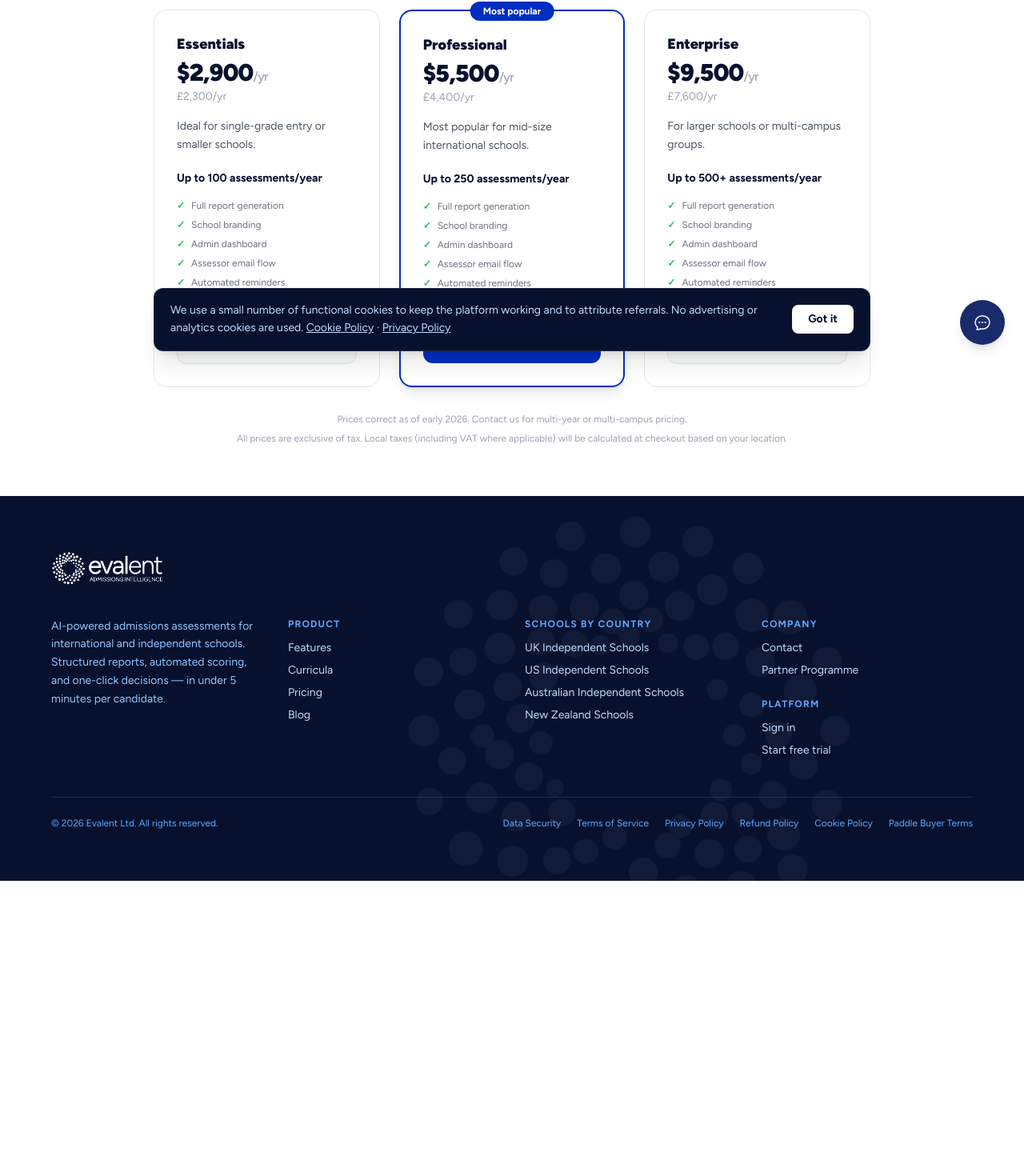
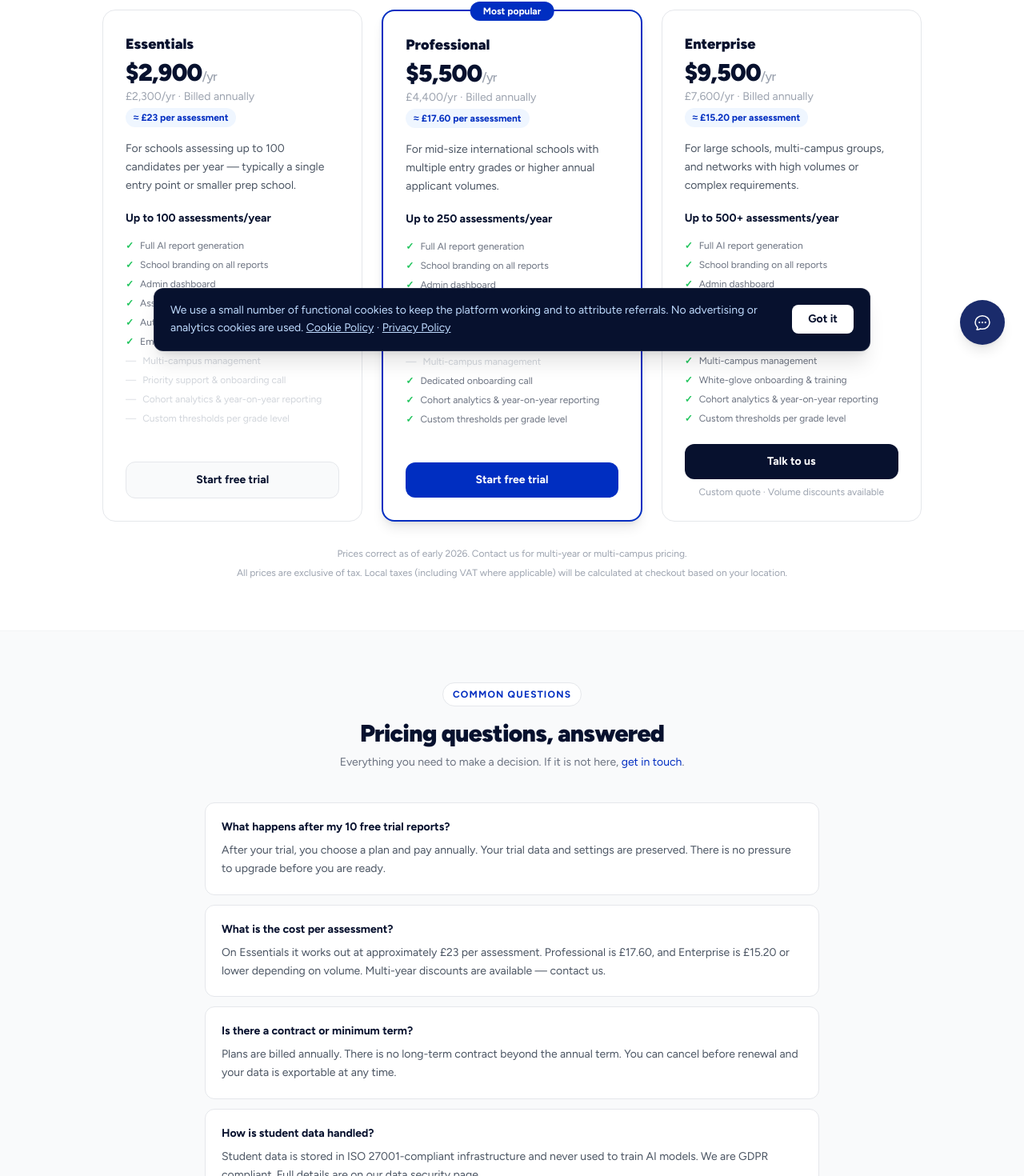
Before and after one commit to wigsbury-ui/evalent-marketing, a Next.js app: page /pricing in a window 1280 px wide. Shown: the part 345-1815 px from the top of the page at 80% size. Before the commit the page ends 1446 px from the top, so only its background shows below. Built offline with nearby package versions, Linux system fonts and the light colour scheme.

Commit message:
feat: pricing page — differentiated tiers, FAQ section, per-assessment cost, Enterprise talk-to-us CTA

```diff
--- a/src/app/pricing/page.tsx
+++ b/src/app/pricing/page.tsx
@@ -1,26 +1,119 @@
 import type { Metadata } from 'next'
 import Nav from '@/components/Nav'
+import Footer from '@/components/Footer'
+import Link from 'next/link'
 
 export const metadata: Metadata = {
   title: 'Pricing — Evalent | School Admissions Assessment Software',
-  description: 'Simple, transparent pricing for international and independent schools. Essentials from £2,300/yr. 10 free trial reports included. No credit card required.',
+  description: 'Simple, transparent pricing for international and independent schools. From £2,300/yr. 10 free trial reports included. No credit card required.',
   openGraph: {
     title: 'Evalent Pricing — School Admissions Assessment Software',
-    description: 'Plans from £2,300/yr. Includes full AI report generation, school branding, and admin dashboard. 10 free trial reports.',
+    description: 'Plans from £2,300/yr. Includes full AI report generation, school branding, and admin dashboard.',
     url: 'https://www.evalent.io/pricing',
   },
-  twitter: {
-    card: 'summary_large_image',
-    title: 'Evalent Pricing — School Admissions Assessment Software',
-    description: 'Plans from £2,300/yr. 10 free trial reports included.',
-  },
 }
-import Footer from '@/components/Footer'
 
 const plans = [
-  { name: 'Essentials', usd: '$2,900', gbp: '£2,300', assessments: 100, tagline: 'Ideal for single-grade entry or smaller schools.', popular: false },
-  { name: 'Professional', usd: '$5,500', gbp: '£4,400', assessments: 250, tagline: 'Most popular for mid-size international schools.', popular: true },
-  { name: 'Enterprise', usd: '$9,500', gbp: '£7,600', assessments: '500+', tagline: 'For larger schools or multi-campus groups.', popular: false },
+  {
+    name: 'Essentials',
+    usd: '$2,900',
+    gbp: '£2,300',
+    assessments: 100,
+    perAssessment: '£23',
+    tagline: 'For schools assessing up to 100 candidates per year — typically a single entry point or smaller prep school.',
+    popular: false,
+    cta: 'Start free trial',
+    ctaHref: 'https://app.evalent.io/signup',
+    features: [
+      { label: 'Full AI report generation', included: true },
+      { label: 'School branding on all reports', included: true },
+      { label: 'Admin dashboard', included: true },
+      { label: 'Assessor email + one-click decisions', included: true },
+      { label: 'Automated reminders', included: true },
+      { label: 'Email support', included: true },
+      { label: 'Multi-campus management', included: false },
+      { label: 'Priority support & onboarding call', included: false },
+      { label: 'Cohort analytics & year-on-year reporting', included: false },
+      { label: 'Custom thresholds per grade level', included: false },
+    ],
+  },
+  {
+    name: 'Professional',
+    usd: '$5,500',
+    gbp: '£4,400',
+    assessments: 250,
+    perAssessment: '£17.60',
+    tagline: 'For mid-size international schools with multiple entry grades or higher annual applicant volumes.',
+    popular: true,
+    cta: 'Start free trial',
+    ctaHref: 'https://app.evalent.io/signup',
+    features: [
+      { label: 'Full AI report generation', included: true },
+      { label: 'School branding on all reports', included: true },
+      { label: 'Admin dashboard', included: true },
+      { label: 'Assessor email + one-click decisions', included: true },
+      { label: 'Automated reminders', included: true },
+      { label: 'Priority email & chat support', included: true },
+      { label: 'Multi-campus management', included: false },
+      { label: 'Dedicated onboarding call', included: true },
+      { label: 'Cohort analytics & year-on-year reporting', included: true },
+      { label: 'Custom thresholds per grade level', included: true },
+    ],
+  },
+  {
+    name: 'Enterprise',
+    usd: '$9,500',
+    gbp: '£7,600',
+    assessments: '500+',
+    perAssessment: '£15.20',
+    tagline: 'For large schools, multi-campus groups, and networks with high volumes or complex requirements.',
+    popular: false,
+    cta: 'Talk to us',
+    ctaHref: 'mailto:hello@evalent.io?subject=Enterprise%20enquiry',
+    features: [
+      { label: 'Full AI report generation', included: true },
+      { label: 'School branding on all reports', included: true },
+      { label: 'Admin dashboard', included: true },
+      { label: 'Assessor email + one-click decisions', included: true },
+      { label: 'Automated reminders', included: true },
+      { label: 'Dedicated account manager', included: true },
+      { label: 'Multi-campus management', included: true },
+      { label: 'White-glove onboarding & training', included: true },
+      { label: 'Cohort analytics & year-on-year reporting', included: true },
+      { label: 'Custom thresholds per grade level', included: true },
+    ],
+  },
+]
+
+const FAQ = [
+  {
+    q: 'What happens after my 10 free trial reports?',
+    a: 'After your trial, you choose a plan and pay annually. Your trial data and settings are preserved. There is no pressure to upgrade before you are ready.',
+  },
+  {
+    q: 'What is the cost per assessment?',
+    a: 'On Essentials it works out at approximately £23 per assessment. Professional is £17.60, and Enterprise is £15.20 or lower depending on volume. Multi-year discounts are available — contact us.',
+  },
+  {
+    q: 'Is there a contract or minimum term?',
+    a: 'Plans are billed annually. There is no long-term contract beyond the annual term. You can cancel before renewal and your data is exportable at any time.',
+  },
+  {
+    q: 'How is student data handled?',
+    a: 'Student data is stored in ISO 27001-compliant infrastructure and never used to train AI models. We are GDPR compliant. Full details are on our data security page.',
+  },
+  {
+    q: 'Do you offer multi-campus or group pricing?',
+    a: 'Yes. If you are managing multiple campuses or part of a school group, contact us for a custom quote. Enterprise plans include multi-campus management as standard.',
+  },
+  {
+    q: 'Can we trial with real applicants?',
+    a: 'Yes — that is exactly what the free trial is for. Your 10 free reports work on real applicants, with full functionality. No synthetic data required.',
+  },
+  {
+    q: 'Which plan is right for us?',
+    a: 'Essentials suits schools assessing up to 100 candidates a year (one or two entry points). Professional is ideal for schools with multiple grades or 100–250 applicants. Enterprise is for large schools or networks above 250 per year.',
+  },
 ]
 
 export default function Pricing() {
@@ -31,30 +124,81 @@ export default function Pricing() {
         <h1 className="text-4xl font-black tracking-tight mb-3">Simple, transparent pricing</h1>
         <p className="text-blue-300 max-w-lg mx-auto">All plans include full report generation, school branding, admin dashboard, and support. No hidden fees.</p>
       </section>
+
+      {/* Pricing cards */}
       <section className="py-16 px-6">
-        <div className="max-w-4xl mx-auto grid md:grid-cols-3 gap-6">
+        <div className="max-w-5xl mx-auto grid md:grid-cols-3 gap-6">
           {plans.map(plan => (
-            <div key={plan.name} className={`rounded-2xl border p-7 relative ${plan.popular ? 'border-brand border-2 shadow-lg' : 'border-gray-200'}`}>
+            <div key={plan.name} className={`rounded-2xl border p-7 relative flex flex-col ${plan.popular ? 'border-brand border-2 shadow-lg' : 'border-gray-200'}`}>
               {plan.popular && <div className="absolute -top-3 left-1/2 -translate-x-1/2 bg-brand text-white text-xs font-bold px-4 py-1 rounded-full">Most popular</div>}
               <div className="text-lg font-black text-navy mb-1">{plan.name}</div>
               <div className="text-3xl font-black text-navy tracking-tight mb-0.5">{plan.usd}<span className="text-base font-medium text-gray-400">/yr</span></div>
-              <div className="text-sm text-gray-400 mb-4">{plan.gbp}/yr</div>
+              <div className="text-sm text-gray-400 mb-1">{plan.gbp}/yr · Billed annually</div>
+              <div className="inline-flex items-center gap-1 bg-blue-50 text-brand text-xs font-bold px-2.5 py-1 rounded-full mb-4 w-fit">
+                ≈ {plan.perAssessment} per assessment
+              </div>
               <div className="text-sm text-gray-600 mb-5 leading-relaxed">{plan.tagline}</div>
               <div className="text-sm font-bold text-navy mb-4">Up to {plan.assessments} assessments/year</div>
-              <div className="space-y-2 text-xs text-gray-500 mb-6">
-                {['Full report generation','School branding','Admin dashboard','Assessor email flow','Automated reminders','Support included'].map(f => (
-                  <div key={f} className="flex items-center gap-2"><span className="text-green-500 font-bold">✓</span>{f}</div>
+              <div className="space-y-2 text-xs text-gray-500 mb-6 flex-1">
+                {plan.features.map(f => (
+                  <div key={f.label} className="flex items-center gap-2">
+                    <span className={`font-bold flex-shrink-0 ${f.included ? 'text-green-500' : 'text-gray-200'}`}>{f.included ? '✓' : '—'}</span>
+                    <span className={f.included ? '' : 'text-gray-300'}>{f.label}</span>
+                  </div>
                 ))}
               </div>
-              <a href="https://app.evalent.io/signup" className={`block text-center text-sm font-bold py-3 rounded-xl transition-colors ${plan.popular ? 'bg-brand text-white hover:bg-blue-800' : 'bg-gray-50 text-navy border border-gray-200 hover:bg-gray-100'}`}>
-                Start free trial
+              <a
+                href={plan.ctaHref}
+                className={`block text-center text-sm font-bold py-3 rounded-xl transition-colors mt-auto ${
+                  plan.name === 'Enterprise'
+                    ? 'bg-navy text-white hover:bg-gray-800'
+                    : plan.popular
+                    ? 'bg-brand text-white hover:bg-blue-800'
+                    : 'bg-gray-50 text-navy border border-gray-200 hover:bg-gray-100'
+                }`}
+              >
+                {plan.cta}
               </a>
+              {plan.name === 'Enterprise' && (
+                <p className="text-center text-xs text-gray-400 mt-2">Custom quote · Volume discounts available</p>
+              )}
             </div>
           ))}
         </div>
         <p className="text-center text-xs text-gray-400 mt-8">Prices correct as of early 2026. Contact us for multi-year or multi-campus pricing.</p>
         <p className="text-center text-xs text-gray-400 mt-2">All prices are exclusive of tax. Local taxes (including VAT where applicable) will be calculated at checkout based on your location.</p>
       </section>
+
+      {/* FAQ Section */}
+      <section className="py-16 px-6 bg-gray-50 border-t border-gray-100">
+        <div className="max-w-3xl mx-auto">
+          <div className="text-center mb-10">
+            <div className="inline-flex items-center gap-2 bg-white border border-gray-200 text-brand text-xs font-bold tracking-widest px-3 py-1.5 rounded-full mb-4">COMMON QUESTIONS</div>
+            <h2 className="text-3xl font-black text-navy tracking-tight mb-2">Pricing questions, answered</h2>
+            <p className="text-gray-500 text-sm">Everything you need to make a decision. If it is not here, <a href="mailto:hello@evalent.io" className="text-brand hover:underline">get in touch</a>.</p>
+          </div>
+          <div className="space-y-3">
+            {FAQ.map(({ q, a }) => (
+              <div key={q} className="bg-white rounded-xl border border-gray-200 p-5">
+                <div className="text-sm font-bold text-navy mb-2">{q}</div>
+                <div className="text-sm text-gray-600 leading-relaxed">{a}</div>
+              </div>
+            ))}
+          </div>
+        </div>
+      </section>
+
+      {/* Bottom CTA */}
+      <section className="bg-navy py-16 px-6 text-center">
+        <div className="max-w-xl mx-auto">
+          <h2 className="text-3xl font-black text-white tracking-tight mb-3">Start with 10 free reports</h2>
+          <p className="text-blue-300 mb-7">No credit card. No commitment. Use with your next real applicants.</p>
+          <a href="https://app.evalent.io/signup" className="inline-block bg-white text-brand font-bold text-sm px-8 py-4 rounded-xl hover:bg-blue-50 transition-colors">
+            Start your free trial →
+          </a>
+        </div>
+      </section>
+
       <Footer />
     </div>
   )
```
